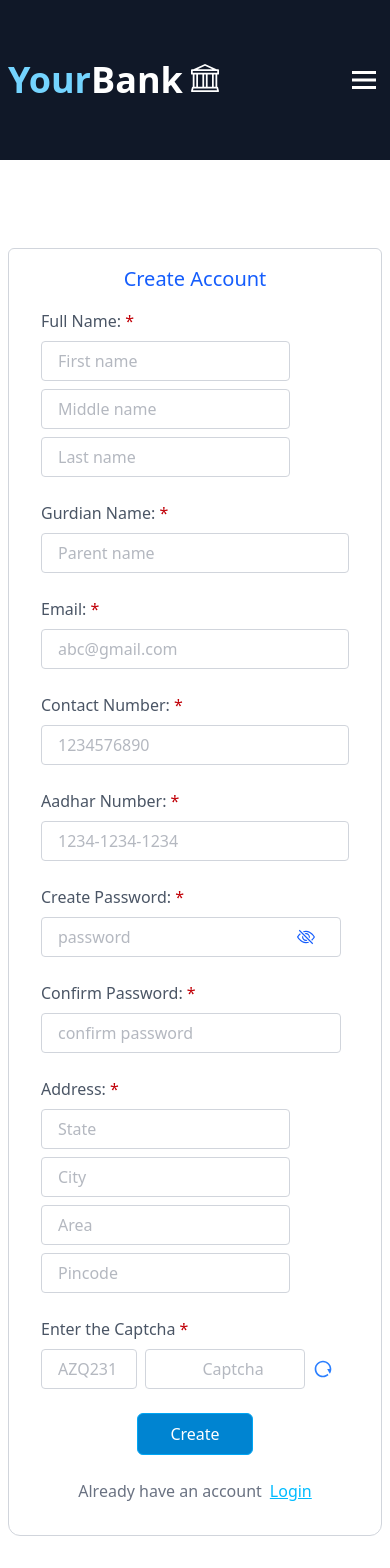
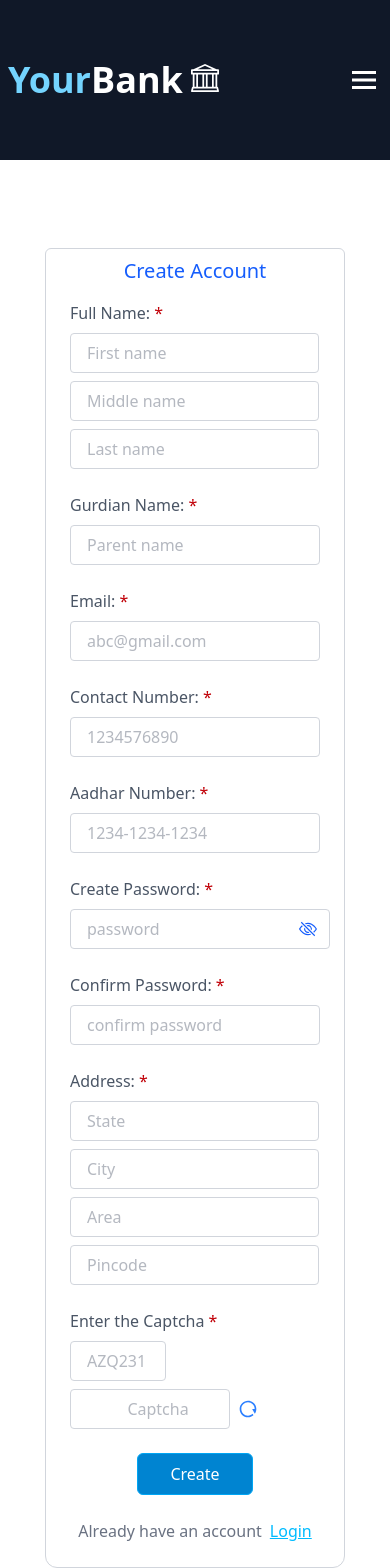
Before and after one commit to Mahavir745/YourBank, a React (Vite) app: page /createAccount in a window 390 px wide. Shown: the top 1568 px of the page. Built offline with nearby package versions, Linux system fonts and the light colour scheme.

Commit message:
responsive 4

```diff
--- a/src/component/CreateAccount/CreateAccount.jsx
+++ b/src/component/CreateAccount/CreateAccount.jsx
@@ -33,7 +33,7 @@ const CreateAccount = () => {
           <BsBank className='text-8xl text-gray-600 -rotate-45' />
         </div>
       </div>}
-      <div className=' w-full m-2 sm:w-[700px] relative border rounded-b-xl rounded-t-md border-gray-300 p-4 bg-white lg:ml-[100px] xl:ml-[600px]'>
+      <div className=' w-[300px] m-2 sm:w-[700px] relative border rounded-b-xl rounded-t-md border-gray-300 p-2 sm:p-4 bg-white lg:ml-[100px] xl:ml-[600px]'>
         <div>
           <h1 className='text-center text-xl font-medium text-blue-600'>Create Account</h1>
         </div>
@@ -72,9 +72,9 @@ const CreateAccount = () => {
           </div>
           <div className=' p-2 m-2'>
             <label htmlFor="password" className='font-medium text-gray-600'>Create Password: <span className='text-red-700'>*</span></label>
-            <div className='flex gap-2 flex-wrap mt-2 items-center border rounded-sm h-10 w-[300px] border-gray-300'>
-              <input type={eyehide ? "password" : "text"} className=' focus:outline-0 pl-4 text-[16px] text-gray-500' placeholder='password' id='password' />
-              {eyehide ? <BsEyeSlash className='text-blue-600 text-[18px]' onClick={() => setEyeHide(state => !state)} /> : <BsEye className='text-blue-600 text-[18px]' onClick={() => setEyeHide(state => !state)} />}
+            <div className='flex gap-2 mt-2 items-center border rounded-sm h-10 w-[260px] sm:w-[300px] sm:pr-2 border-gray-300'>
+              <input type={eyehide ? "password" : "text"} className=' focus:outline-0 pl-4 text-[16px] text-gray-500 w-[220px] sm:w-full' placeholder='password' id='password' />
+              {eyehide ? <BsEyeSlash className='text-blue-600 text-[18px] ' onClick={() => setEyeHide(state => !state)} /> : <BsEye className='text-blue-600 text-[18px] ' onClick={() => setEyeHide(state => !state)} />}
             </div>
           </div>
           <div className=' p-2 m-2'>
--- a/src/component/Login/Login.jsx
+++ b/src/component/Login/Login.jsx
@@ -32,8 +32,8 @@ const Login = () => {
           </div>
           <div className=' p-2 m-2'>
             <label htmlFor="password" className='font-medium text-gray-600'>Password: <span className='text-red-700'>*</span></label>
-            <div className='flex gap-2 flex-wrap mt-2 items-center border rounded-sm h-10 w-full border-gray-300 justify-between pr-2'>
-              <input type={eyehide ? "password" : "text"} className=' focus:outline-0 pl-4 text-[16px] text-gray-500' placeholder='password' id='password' />
+            <div className='flex gap-2 mt-2 items-center border rounded-sm h-10 w-full border-gray-300 justify-between pr-2'>
+              <input type={eyehide ? "password" : "text"} className=' focus:outline-0 pl-4 text-[16px] text-gray-500 w-[200px] sm:w-full' placeholder='password' id='password' />
               {eyehide ? <BsEyeSlash className='text-blue-600 text-[18px]' onClick={() => setEyeHide(state => !state)} /> : <BsEye className='text-blue-600 text-[18px]' onClick={() => setEyeHide(state => !state)} />}
             </div>
           </div>
```
